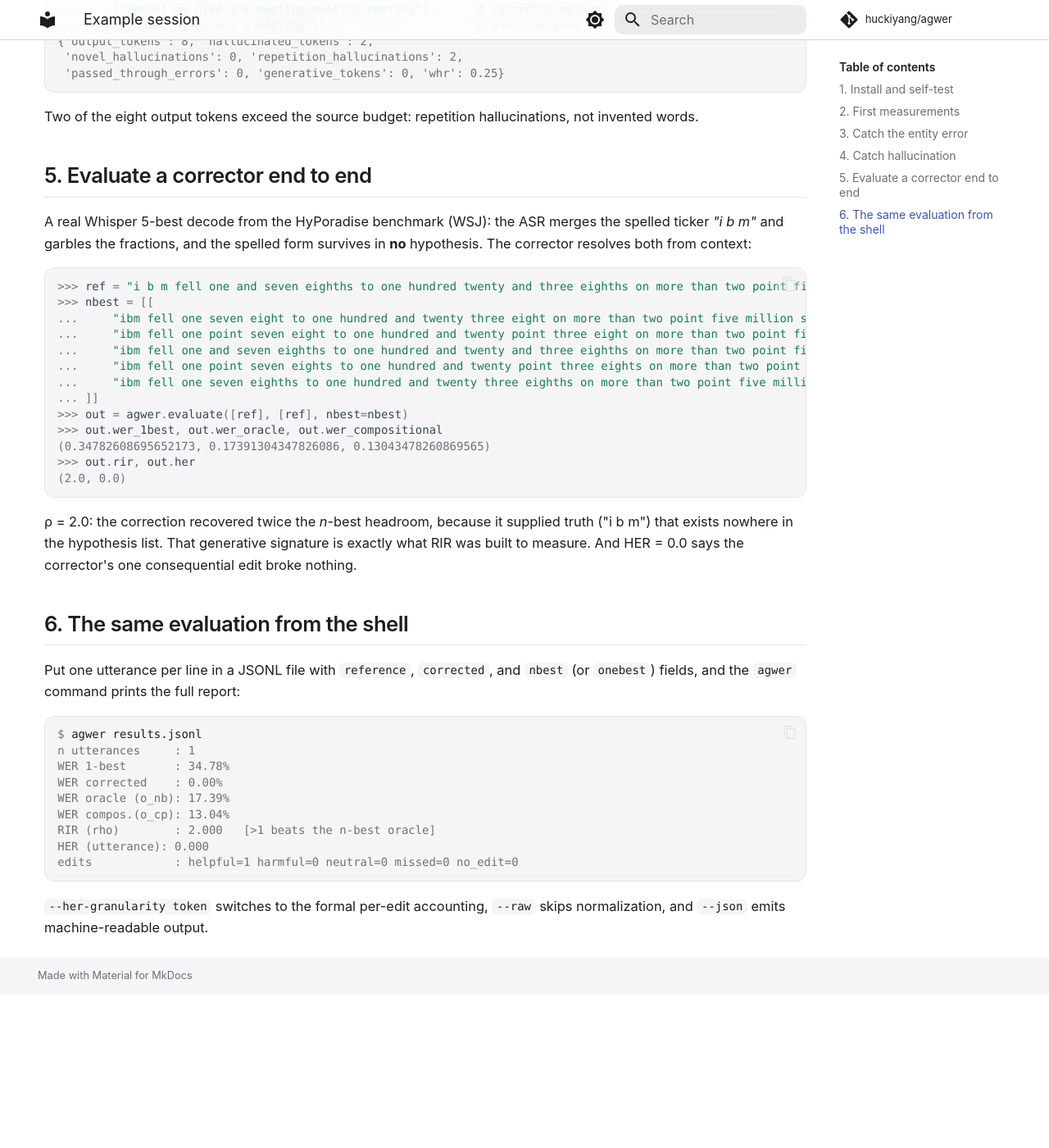
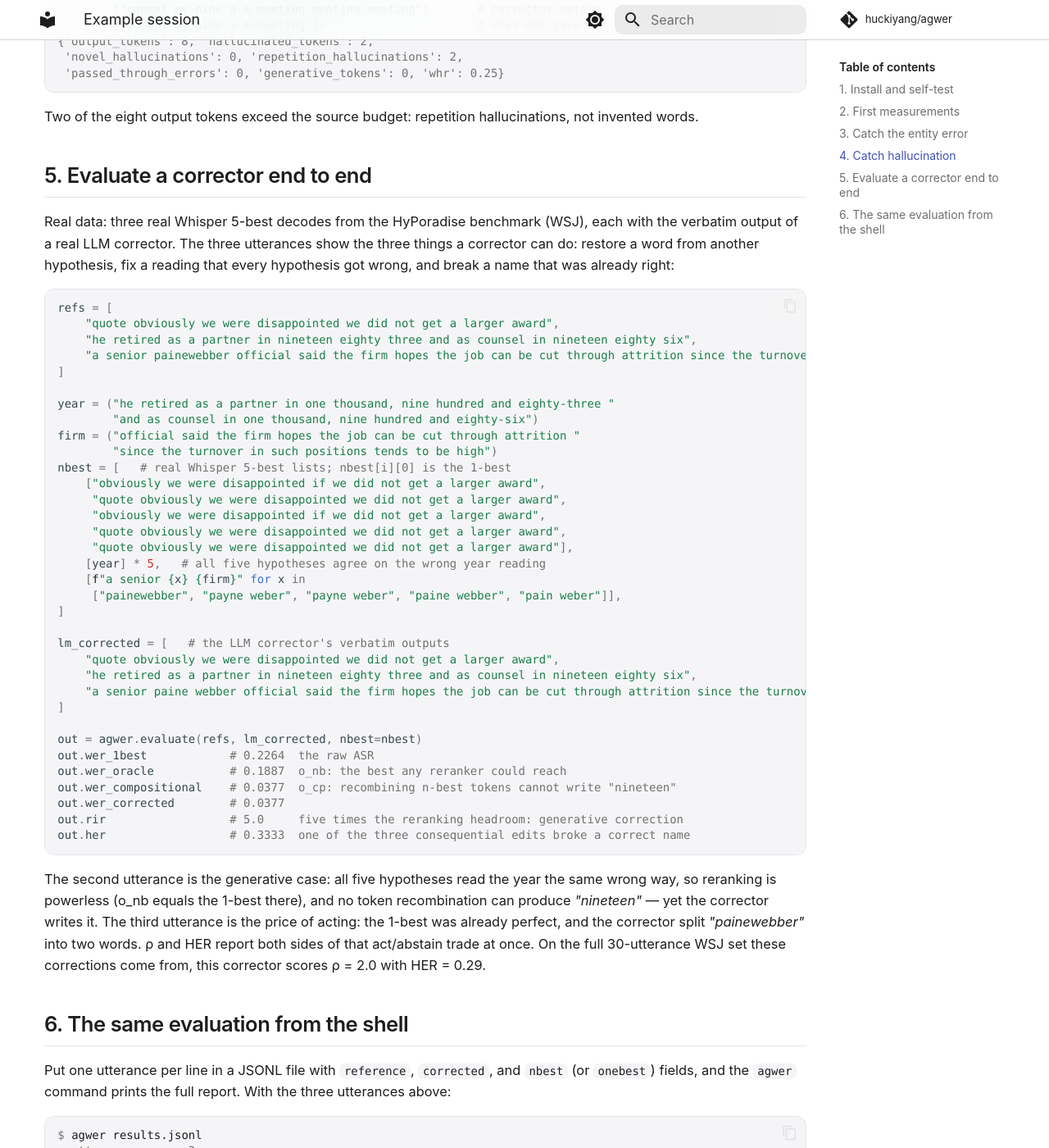
Before and after one commit to huckiyang/agwer, an MkDocs documentation site: the page built from docs/examples.md, in a window 1280 px wide and 1400 px high, scrolled down 1390 px. Shown: the whole window at 82% size. Built offline with MkDocs 1.6.1 and Material for MkDocs 9.7.7, drawn with Linux system fonts in a browser that asks for light colours; comment, search, counter and statistics services are not loaded; before the commit the page ends 2603 px from its top, so only the background shows below that; some of the changed text lies outside the part shown.

Commit message:
docs: real corrector examples (verbatim LLM outputs over real WSJ 5-best)
Replaces the circular corrected=[ref] examples. The corrector-evaluation
section now uses three real Whisper 5-best decodes from HyPoradise WSJ
with the verbatim outputs of a real LLM corrector, covering the three
behaviors: in-list fix, generative fix ("nineteen" absent from every
hypothesis), and a real over-correction (splitting "painewebber").
All printed values verified by execution; the CLI block is a real paste.

Co-Authored-By: Claude Fable 5 <noreply@anthropic.com>

````diff
--- a/docs/examples.md
+++ b/docs/examples.md
@@ -68,48 +68,74 @@ hallucinations, not invented words.
 
 ## 5. Evaluate a corrector end to end
 
-A real Whisper 5-best decode from the HyPoradise benchmark (WSJ): the ASR
-merges the spelled ticker *"i b m"* and garbles the fractions, and the
-spelled form survives in **no** hypothesis. The corrector resolves both from
-context:
+Real data: three real Whisper 5-best decodes from the HyPoradise benchmark
+(WSJ), each with the verbatim output of a real LLM corrector. The three
+utterances show the three things a corrector can do: restore a word from
+another hypothesis, fix a reading that every hypothesis got wrong, and break
+a name that was already right:
 
-```pycon
->>> ref = "i b m fell one and seven eighths to one hundred twenty and three eighths on more than two point five million shares"
->>> nbest = [[
-...     "ibm fell one seven eight to one hundred and twenty three eight on more than two point five million shares",
-...     "ibm fell one point seven eight to one hundred and twenty point three eight on more than two point five million shares",
-...     "ibm fell one and seven eighths to one hundred and twenty and three eighths on more than two point five million shares",
-...     "ibm fell one point seven eights to one hundred and twenty point three eights on more than two point five million shares",
-...     "ibm fell one seven eighths to one hundred and twenty three eighths on more than two point five million shares",
-... ]]
->>> out = agwer.evaluate([ref], [ref], nbest=nbest)
->>> out.wer_1best, out.wer_oracle, out.wer_compositional
-(0.34782608695652173, 0.17391304347826086, 0.13043478260869565)
->>> out.rir, out.her
-(2.0, 0.0)
+```python
+refs = [
+    "quote obviously we were disappointed we did not get a larger award",
+    "he retired as a partner in nineteen eighty three and as counsel in nineteen eighty six",
+    "a senior painewebber official said the firm hopes the job can be cut through attrition since the turnover in such positions tends to be high",
+]
+
+year = ("he retired as a partner in one thousand, nine hundred and eighty-three "
+        "and as counsel in one thousand, nine hundred and eighty-six")
+firm = ("official said the firm hopes the job can be cut through attrition "
+        "since the turnover in such positions tends to be high")
+nbest = [   # real Whisper 5-best lists; nbest[i][0] is the 1-best
+    ["obviously we were disappointed if we did not get a larger award",
+     "quote obviously we were disappointed we did not get a larger award",
+     "obviously we were disappointed if we did not get a larger award",
+     "quote obviously we were disappointed we did not get a larger award",
+     "quote obviously we were disappointed we did not get a larger award"],
+    [year] * 5,   # all five hypotheses agree on the wrong year reading
+    [f"a senior {x} {firm}" for x in
+     ["painewebber", "payne weber", "payne weber", "paine webber", "pain weber"]],
+]
+
+lm_corrected = [   # the LLM corrector's verbatim outputs
+    "quote obviously we were disappointed we did not get a larger award",
+    "he retired as a partner in nineteen eighty three and as counsel in nineteen eighty six",
+    "a senior paine webber official said the firm hopes the job can be cut through attrition since the turnover in such positions tends to be high",
+]
+
+out = agwer.evaluate(refs, lm_corrected, nbest=nbest)
+out.wer_1best            # 0.2264  the raw ASR
+out.wer_oracle           # 0.1887  o_nb: the best any reranker could reach
+out.wer_compositional    # 0.0377  o_cp: recombining n-best tokens cannot write "nineteen"
+out.wer_corrected        # 0.0377
+out.rir                  # 5.0     five times the reranking headroom: generative correction
+out.her                  # 0.3333  one of the three consequential edits broke a correct name
 ```
 
-ρ = 2.0: the correction recovered twice the *n*-best headroom, because it
-supplied truth ("i b m") that exists nowhere in the hypothesis list. That
-generative signature is exactly what RIR was built to measure. And HER = 0.0
-says the corrector's one consequential edit broke nothing.
+The second utterance is the generative case: all five hypotheses read the
+year the same wrong way, so reranking is powerless (o_nb equals the 1-best
+there), and no token recombination can produce *"nineteen"* — yet the
+corrector writes it. The third utterance is the price of acting: the 1-best
+was already perfect, and the corrector split *"painewebber"* into two words.
+ρ and HER report both sides of that act/abstain trade at once. On the full
+30-utterance WSJ set these corrections come from, this corrector scores
+ρ = 2.0 with HER = 0.29.
 
 ## 6. The same evaluation from the shell
 
 Put one utterance per line in a JSONL file with `reference`, `corrected`,
 and `nbest` (or `onebest`) fields, and the `agwer` command prints the full
-report:
+report. With the three utterances above:
 
 ```console
 $ agwer results.jsonl
-n utterances     : 1
-WER 1-best       : 34.78%
-WER corrected    : 0.00%
-WER oracle (o_nb): 17.39%
-WER compos.(o_cp): 13.04%
-RIR (rho)        : 2.000   [>1 beats the n-best oracle]
-HER (utterance): 0.000
-edits            : helpful=1 harmful=0 neutral=0 missed=0 no_edit=0
+n utterances     : 3
+WER 1-best       : 22.64%
+WER corrected    : 3.77%
+WER oracle (o_nb): 18.87%
+WER compos.(o_cp): 3.77%
+RIR (rho)        : 5.000   [>1 beats the n-best oracle]
+HER (utterance): 0.333
+edits            : helpful=2 harmful=1 neutral=0 missed=0 no_edit=0
 ```
 
 `--her-granularity token` switches to the formal per-edit accounting,
````
Also changed, not shown: README.md (+55 -52 lines).
